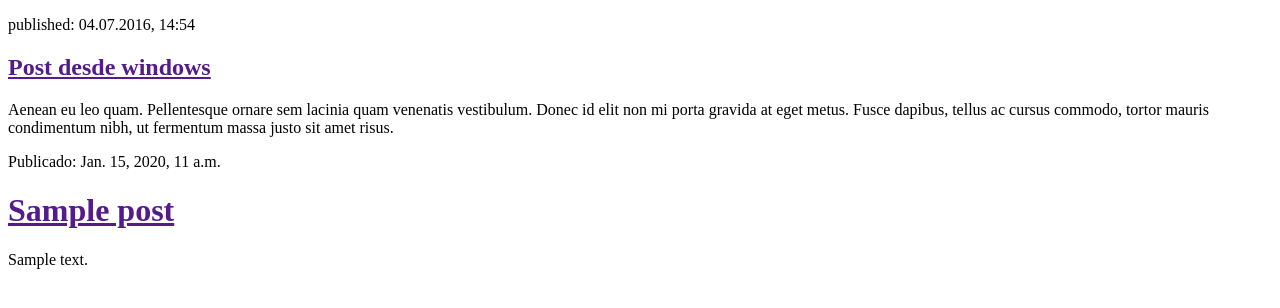
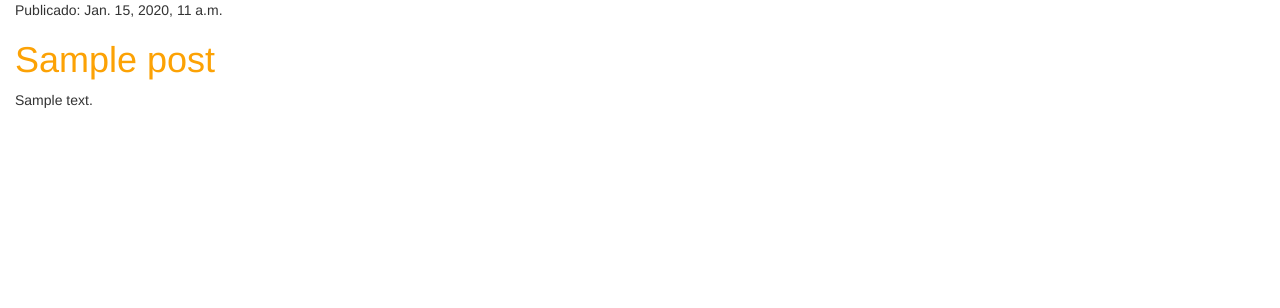
Before and after one commit to WeinSoft/Goals, a Django app: template goals/blog/templates/blog/post_list.html in a window 1280 px wide. Shown: the top 308 px of the page. Run offline with Django 3.2, Linux system fonts and the light colour scheme; the template is opened without the code that fills it: values that come from a table or form of the project are taken from there, others are empty; tables that the repository leaves empty hold one stand-in row (values such as "Sample post"); some libraries are stand-ins or nearby versions.

Commit message:
modificaciones varias

```diff
--- /dev/null
+++ b/goals/blog/static/css/blog.css
@@ -0,0 +1,7 @@
+body {
+        padding-left: 15px;
+}
+
+h1 a {
+        color: #FCA205;
+}
--- a/goals/blog/templates/blog/post_list.html
+++ b/goals/blog/templates/blog/post_list.html
@@ -1,15 +1,14 @@
+{% load staticfiles %}
 <!DOCTYPE html>
 <html>
 	<head>
+		<link href="https://fonts.googleapis.com/css?family=Lobster&subset=latin,latin-ext" rel="stylesheet" type="text/css">
+		<link rel="stylesheet" href="//maxcdn.bootstrapcdn.com/bootstrap/3.2.0/css/bootstrap.min.css">
+    	<link rel="stylesheet" href="//maxcdn.bootstrapcdn.com/bootstrap/3.2.0/css/bootstrap-theme.min.css">
+    	<link rel="stylesheet" href="{% static 'css/blog.css' %}">
 		<title>Prueba plantilla</title>
 	</head>
 	<body>
-		<div>
-			<p>published: 04.07.2016, 14:54</p>
-		    <h2><a href="">Post desde windows</a></h2>
-		    <p>Aenean eu leo quam. Pellentesque ornare sem lacinia quam venenatis vestibulum. Donec id elit non mi porta gravida at eget metus. Fusce dapibus, tellus ac cursus commodo, tortor mauris condimentum nibh, ut fermentum massa justo sit amet risus.</p>
-		</div>
-
 		{% for post in posts %}
 			<div>
 				<p>Publicado: {{ post.published_date }}</p>
```
